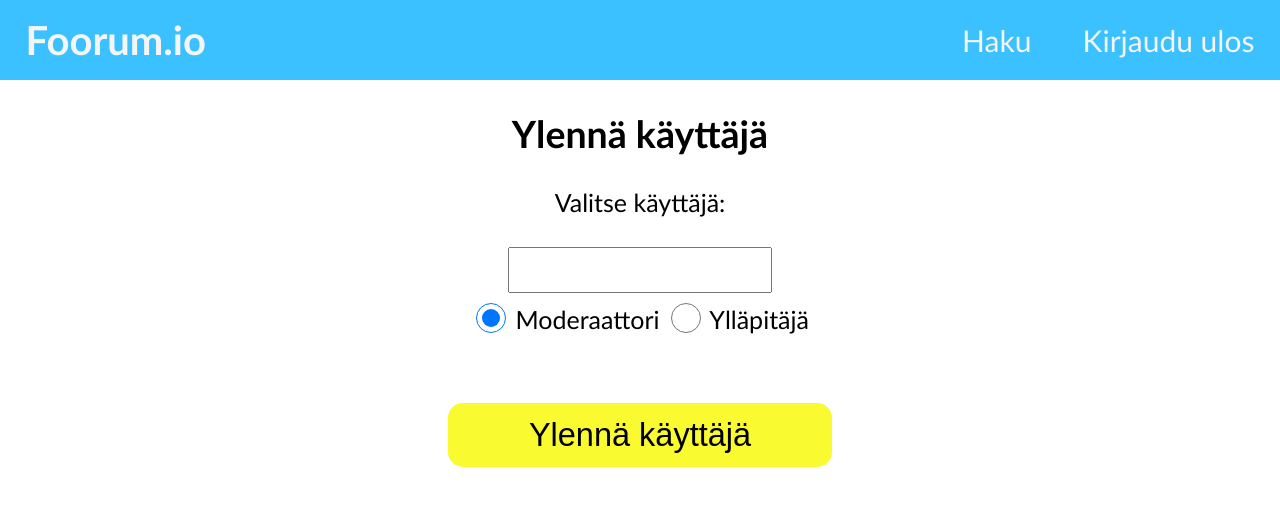
After one commit to sonicsasha/Foorum.io, a Flask app: template templates/admin_nominate.html in a window 1280 px wide. The commit adds this page. Shown: the top 506 px of the page. Run offline with Flask 2, Linux system fonts and the light colour scheme; the template is opened without the code that fills it, so the values that code supplies are empty.

Commit message:
ADD admin page and nominating users
Added an admin page and the ability to nominate users to higher roles.

```diff
--- a/app.py
+++ b/app.py
@@ -10,6 +10,7 @@ import msg_threads
 import accounts
 import replies
 import search
+import admin
 
 app = Flask(__name__)
 app.secret_key = getenv("SECRET_KEY")
@@ -135,3 +136,15 @@ def searchForm():
 @app.route("/search", methods=["POST"])
 def getSearchResults():
     return search.getSearchResults()
+
+@app.route("/admin", methods=["GET"])
+def adminForm():
+    return admin.adminForm()
+
+@app.route("/admin/nominate", methods=["GET"])
+def nominateForm():
+    return admin.nominateForm()
+
+@app.route("/admin/nominate", methods=["POST"])
+def nominate():
+    return admin.nominate()
--- a/static/styles/site.css
+++ b/static/styles/site.css
@@ -191,6 +191,24 @@
     background-color: #ad201c;
 }
 
+.adminButton {
+    width: 30vw;
+    height: 5vw;
+    text-align: center;
+    margin-top: 50px;
+    margin-left: 35vw;
+    margin-right: 35vw;
+    background-color: rgb(250, 250, 49);
+    font-size: 1.3em;
+    margin-bottom: 20px;
+    border-radius: 15px;
+    border-style: hidden;
+}
+
+.adminButton:hover {
+    background-color: rgb(219, 219, 89);
+}
+
 .newButton:hover {
     background-color: #5c899e;
 }
@@ -237,6 +255,11 @@ input[type="radio"]{
     vertical-align: middle;
 }
 
+.userlist {
+    width: 20vw;
+    height: 40px;
+    font-size: 1.3em;
+}
 
 body {
     margin: 0;
--- /dev/null
+++ b/templates/admin_nominate.html
@@ -0,0 +1,29 @@
+<!DOCTYPE html>
+<link rel="stylesheet" href="{{ url_for('static',filename='styles/site.css') }}">
+<meta name="viewport" content="width=device-width, initial-scale=1">
+
+<title>Foorum.io</title>
+
+{% extends "site_layout.html" %}
+
+{% block content %}
+
+<form action="/admin/nominate" method="post">
+    <h2>Ylennä käyttäjä</h2>
+    <a>Valitse käyttäjä:</a>
+    <br>
+    <br>
+    <input list="user" name="user" class="userlist">
+    <datalist id="user" name="user" class="userlist">
+        {% for user in users %}
+        <option value="{{user.username}}">
+        {% endfor %}
+    </datalist>
+    <br>
+    <input type="radio" name="nominate_type" value="moderator" checked> Moderaattori
+    <input type="radio" name="nominate_type" value="admin"> Ylläpitäjä
+
+    <button type="submit" class="adminButton"> Ylennä käyttäjä</button>
+  </form>
+
+{% endblock %}
```
Also changed, not shown: admin.py (added, +54 -0 lines), templates/admin.html (added, +15 -0 lines).
